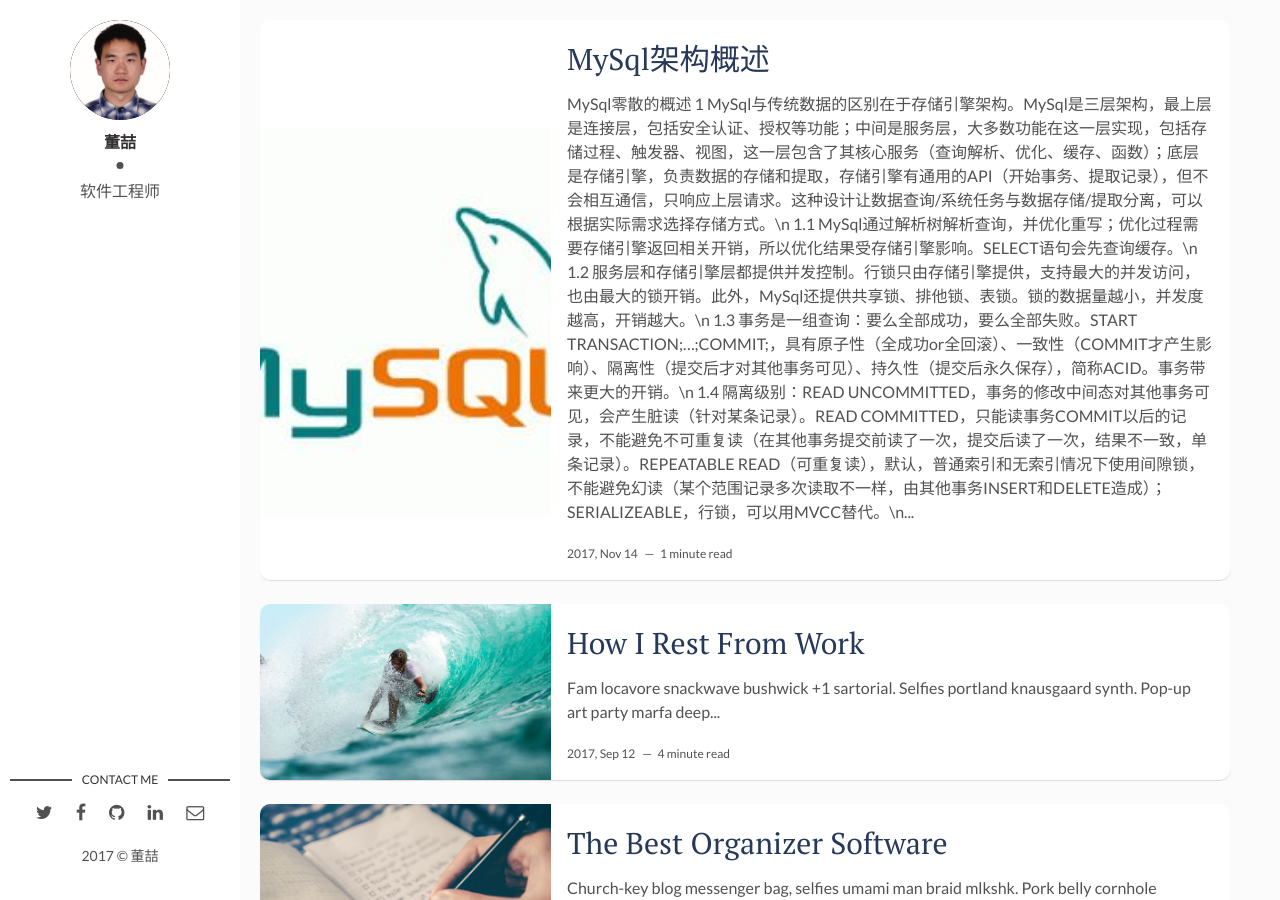
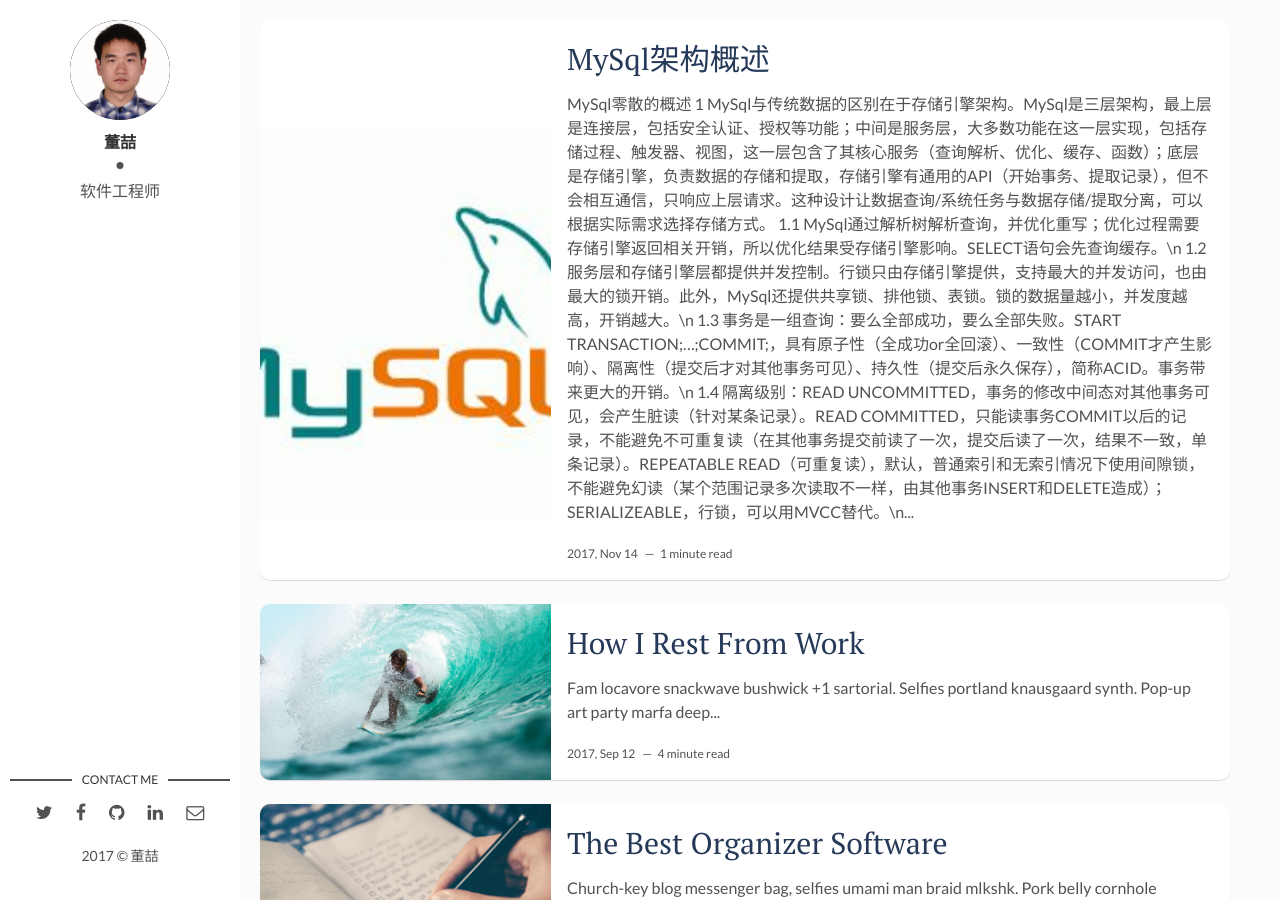
Before and after one commit to Dong-Zhe/Dong-Zhe.github.io, a Jekyll site: the page built from index.html, in a window 1280 px wide and 900 px high. Built offline with Jekyll 4.4.1, drawn with Linux system fonts in a browser that asks for light colours; the list of posts is cut into pages by our own code.

```diff
--- a/_posts/2017-11-14-MySqQL架构概述.markdown
+++ b/_posts/2017-11-14-MySqQL架构概述.markdown
@@ -7,7 +7,8 @@ img: mysql.jpg
 tags: [数据库, 后台开发]
 ---
 ## MySql零散的概述
-1 MySql与传统数据的区别在于存储引擎架构。MySql是三层架构，最上层是连接层，包括安全认证、授权等功能；中间是服务层，大多数功能在这一层实现，包括存储过程、触发器、视图，这一层包含了其核心服务（查询解析、优化、缓存、函数）；底层是存储引擎，负责数据的存储和提取，存储引擎有通用的API（开始事务、提取记录），但不会相互通信，只响应上层请求。这种设计让数据查询/系统任务与数据存储/提取分离，可以根据实际需求选择存储方式。\n
+1 MySql与传统数据的区别在于存储引擎架构。MySql是三层架构，最上层是连接层，包括安全认证、授权等功能；中间是服务层，大多数功能在这一层实现，包括存储过程、触发器、视图，这一层包含了其核心服务（查询解析、优化、缓存、函数）；底层是存储引擎，负责数据的存储和提取，存储引擎有通用的API（开始事务、提取记录），但不会相互通信，只响应上层请求。这种设计让数据查询/系统任务与数据存储/提取分离，可以根据实际需求选择存储方式。
+
   1.1 MySql通过解析树解析查询，并优化重写；优化过程需要存储引擎返回相关开销，所以优化结果受存储引擎影响。SELECT语句会先查询缓存。\n
   1.2 服务层和存储引擎层都提供并发控制。行锁只由存储引擎提供，支持最大的并发访问，也由最大的锁开销。此外，MySql还提供共享锁、排他锁、表锁。锁的数据量越小，并发度越高，开销越大。\n
   1.3 事务是一组查询：要么全部成功，要么全部失败。START TRANSACTION;...;COMMIT;，具有原子性（全成功or全回滚）、一致性（COMMIT才产生影响）、隔离性（提交后才对其他事务可见）、持久性（提交后永久保存），简称ACID。事务带来更大的开销。\n
```
